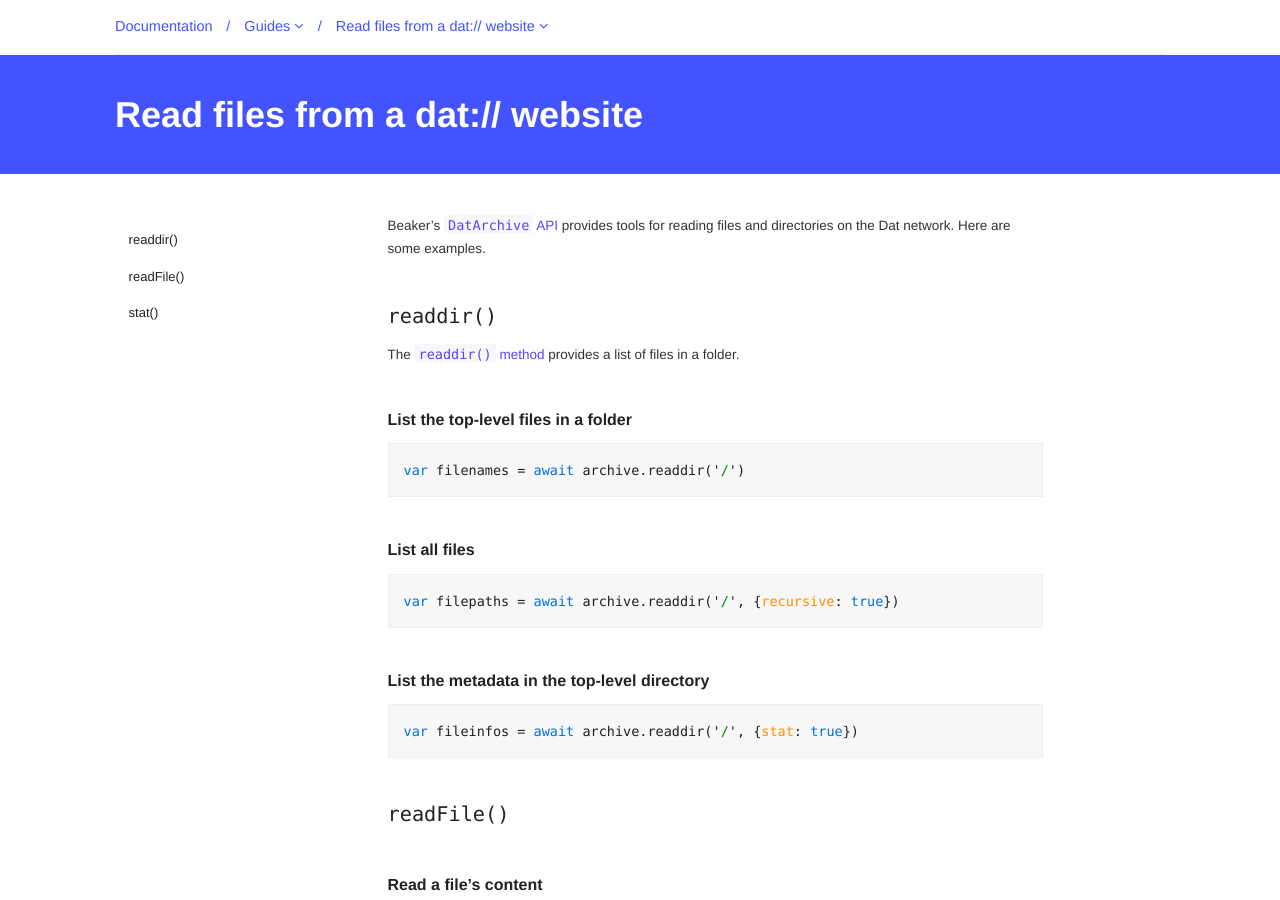
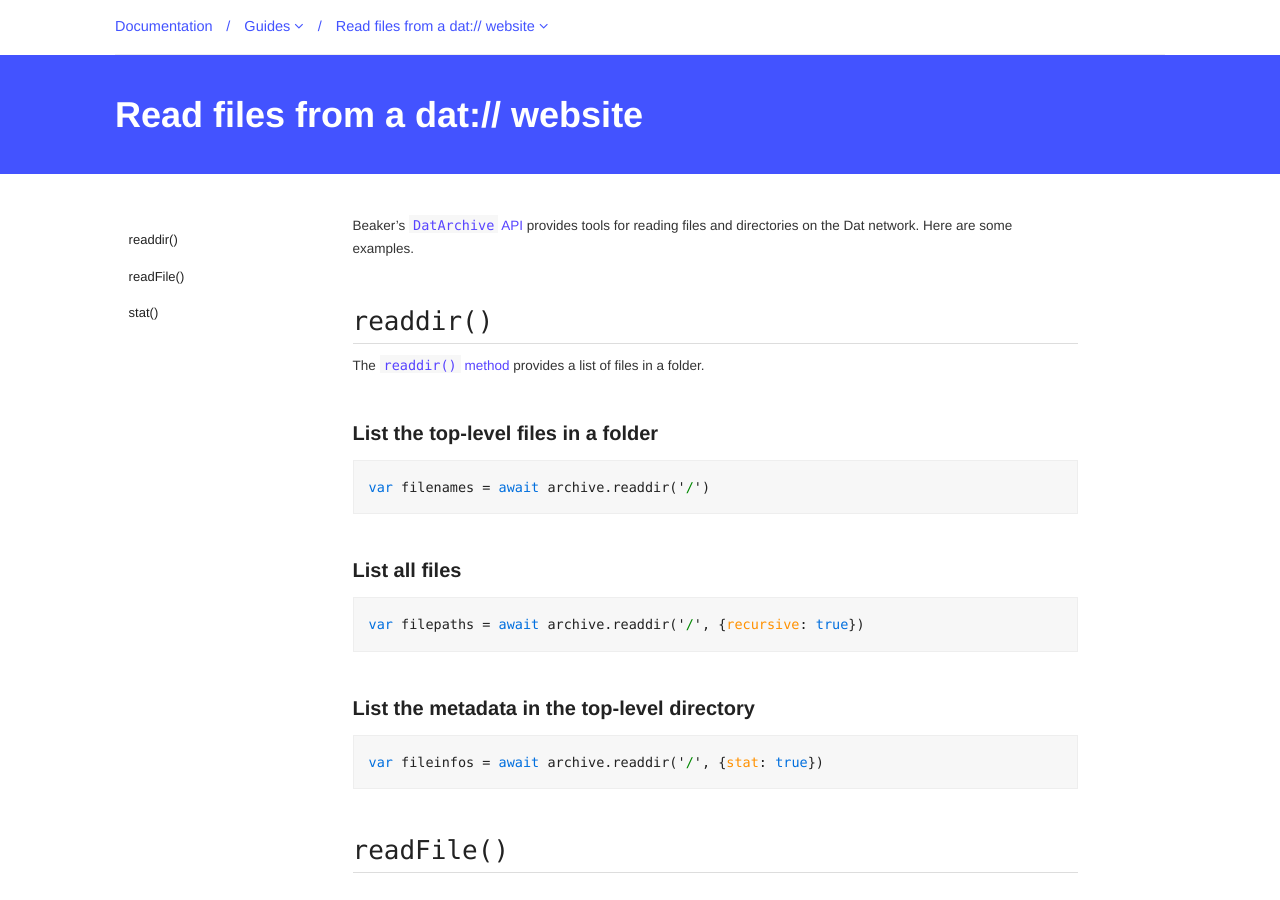
Before and after one commit to beakerbrowser/beakerbrowser.com, a Jekyll site: the page built from _docs/guides/read-site-files.md, in a window 1280 px wide and 900 px high. Built offline with Jekyll 4.4.1, drawn with Linux system fonts in a browser that asks for light colours.

Commit message:
Update doc font sizes

```diff
--- a/css/pages/_docs.scss
+++ b/css/pages/_docs.scss
@@ -83,8 +83,36 @@
     max-width: 100%;
     margin: auto;
 
+    &.left {
+      max-width: 100%;
+      margin: 0;
+    }
+
+    pre.highlight {
+      padding: 15px;
+    }
+
+    h2 {
+      font-size: 26px;
+      border-bottom: 1px solid #ddd;
+    }
+
+    h3 {
+      font-size: 20px;
+
+      code {
+        font-size: 18px;
+      }
+    }
+
+    h4 {
+      font-size: 13px;
+      font-weight: 600;
+      letter-spacing: .2px;
+    }
+
     @include respond-to(show-docs-sidebar) {
-      max-width: 655px;
+      max-width: 725px;
     }
   }
 }
```
